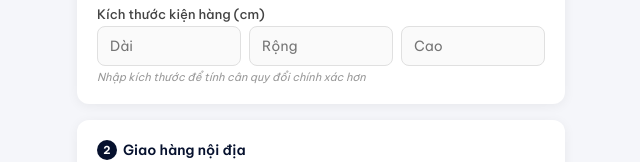
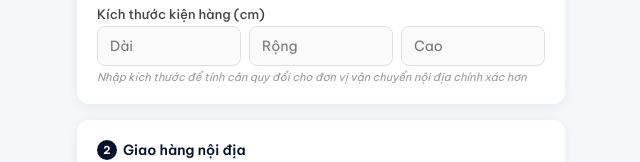
Before and after one commit to Spinoglobal/cong-cu-spinoglobal, a plain HTML site: page index.html in a window 1280 px wide. Shown: the part 366-528 px from the top of the page, without its empty margins (319-959 px from the left). Drawn offline with Linux system fonts and the light colour scheme.

Commit message:
Update index.html

```diff
--- a/index.html
+++ b/index.html
@@ -189,7 +189,7 @@
       <input type="number" id="width" placeholder="Rộng" step="0.1" />
       <input type="number" id="height" placeholder="Cao" step="0.1" />
     </div>
-    <p class="size-note">Nhập kích thước để tính cân quy đổi chính xác hơn</p>
+    <p class="size-note">Nhập kích thước để tính cân quy đổi cho đơn vị vận chuyển nội địa chính xác hơn</p>
   </div>
 
   <div class="card">
```
